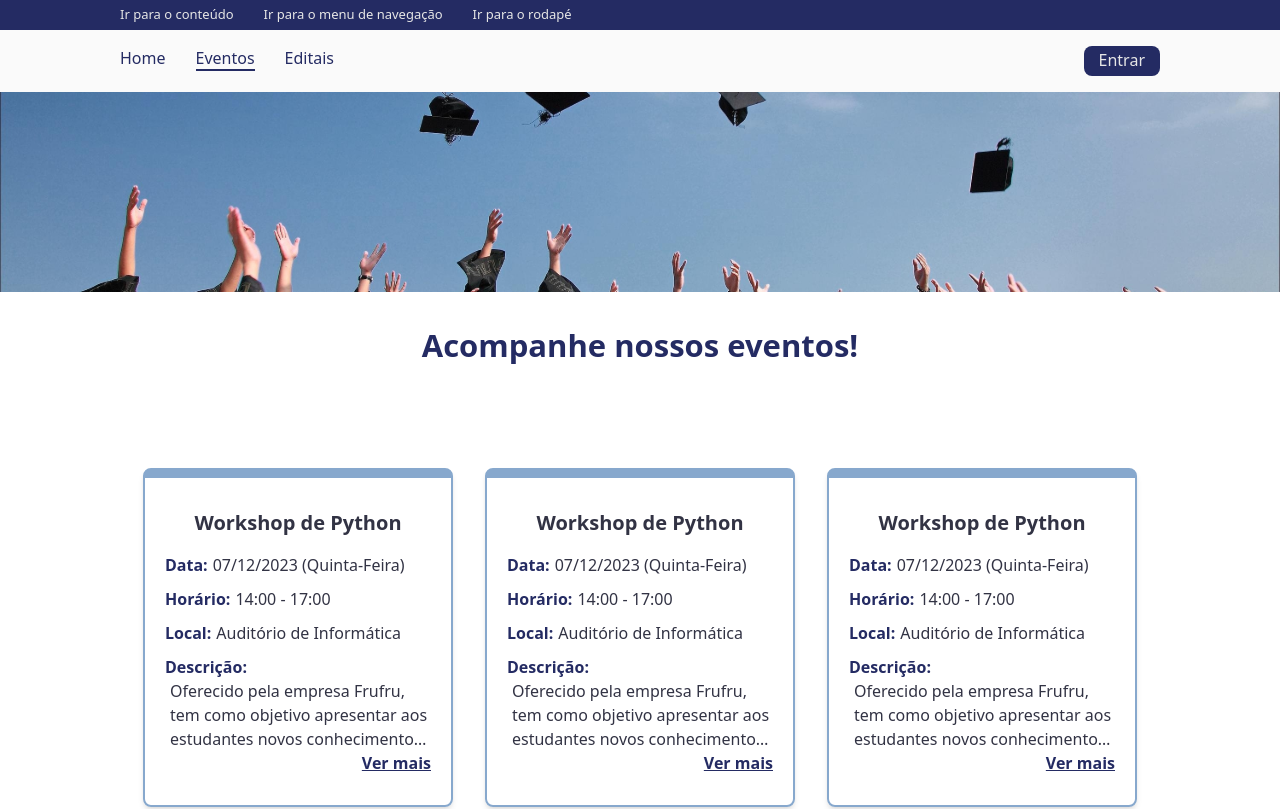
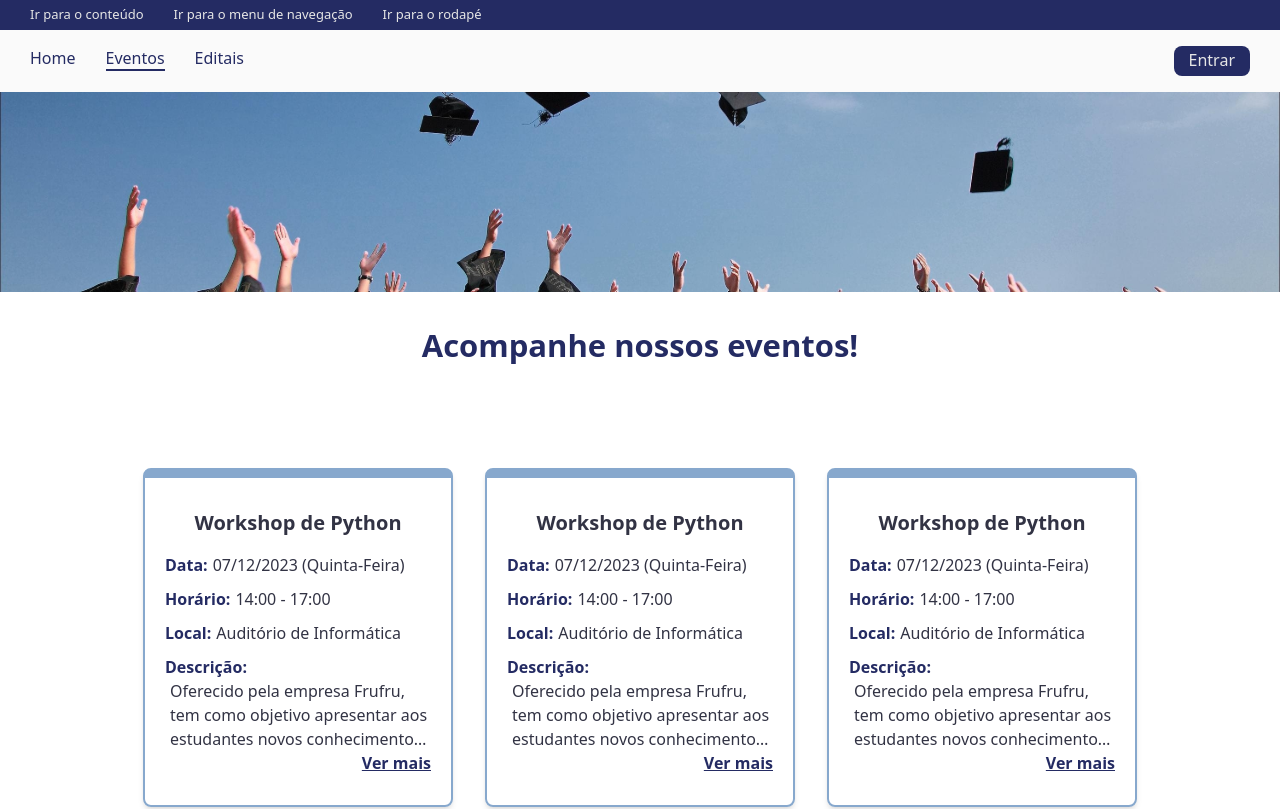
Before and after one commit to KauanneC/IFPE-PortalEgressos-Front, a Next.js app: page /user/eventos in a window 1280 px wide. Shown: the top 809 px of the page. Built offline with nearby package versions, Linux system fonts and the light colour scheme.

Commit message:
style (navbar acessibilidade, egresso, user) px-30

```diff
--- a/src/components/navAcessibilidade/index.jsx
+++ b/src/components/navAcessibilidade/index.jsx
@@ -5,7 +5,7 @@ import Link from 'next/link';
 const navAcessibilidade = () => {
     return (
         <nav className='bg-azulBase py-5'>
-            <div className='flex text-cinza10 text-legenda space-x-30 mx-120'>
+            <div className='flex text-cinza10 text-legenda space-x-30 mx-30'>
                 <Link href="#conteudo" className='flex'>
                     Ir para o conteúdo
                 </Link>
--- a/src/components/navBar/egresso/index.jsx
+++ b/src/components/navBar/egresso/index.jsx
@@ -25,7 +25,7 @@ function NavBar() {
     };
 
     return (
-        <div id='navmenu' className="bg-fundo px-120 py-4 justify-between flex">
+        <div id='navmenu' className="bg-fundo px-30 py-4 justify-between flex">
             <div className="space-x-30 w-min">
                 <Link href="/egresso/home" className={`text-azulBase ${router.pathname === '/egresso/home' ? 'border-b-2 border-azulBase' : ''}`}>Home</Link>
                 <Link href="/egresso/eventos" className={`text-azulBase ${router.pathname === '/egresso/eventos' ? 'border-b-2 border-azulBase' : ''}`}>Eventos</Link>
--- a/src/components/navBar/user/index.jsx
+++ b/src/components/navBar/user/index.jsx
@@ -6,7 +6,7 @@ function NavBar() {
     const router = useRouter(); // Obtenha a rota atual
 
     return (
-        <div id='navmenu' className="bg-fundo px-120 py-4 justify-between flex">
+        <div id='navmenu' className="bg-fundo px-30 py-4 justify-between flex">
             <div className="space-x-30 w-min">
                 <Link href="/" className={`text-azulBase ${router.pathname === '/' ? 'border-b-2 border-azulBase' : ''}`}>Home</Link>
                 <Link href="/user/eventos" className={`text-azulBase ${router.pathname === '/user/eventos' ? 'border-b-2 border-azulBase' : ''}`}>Eventos</Link>
```
